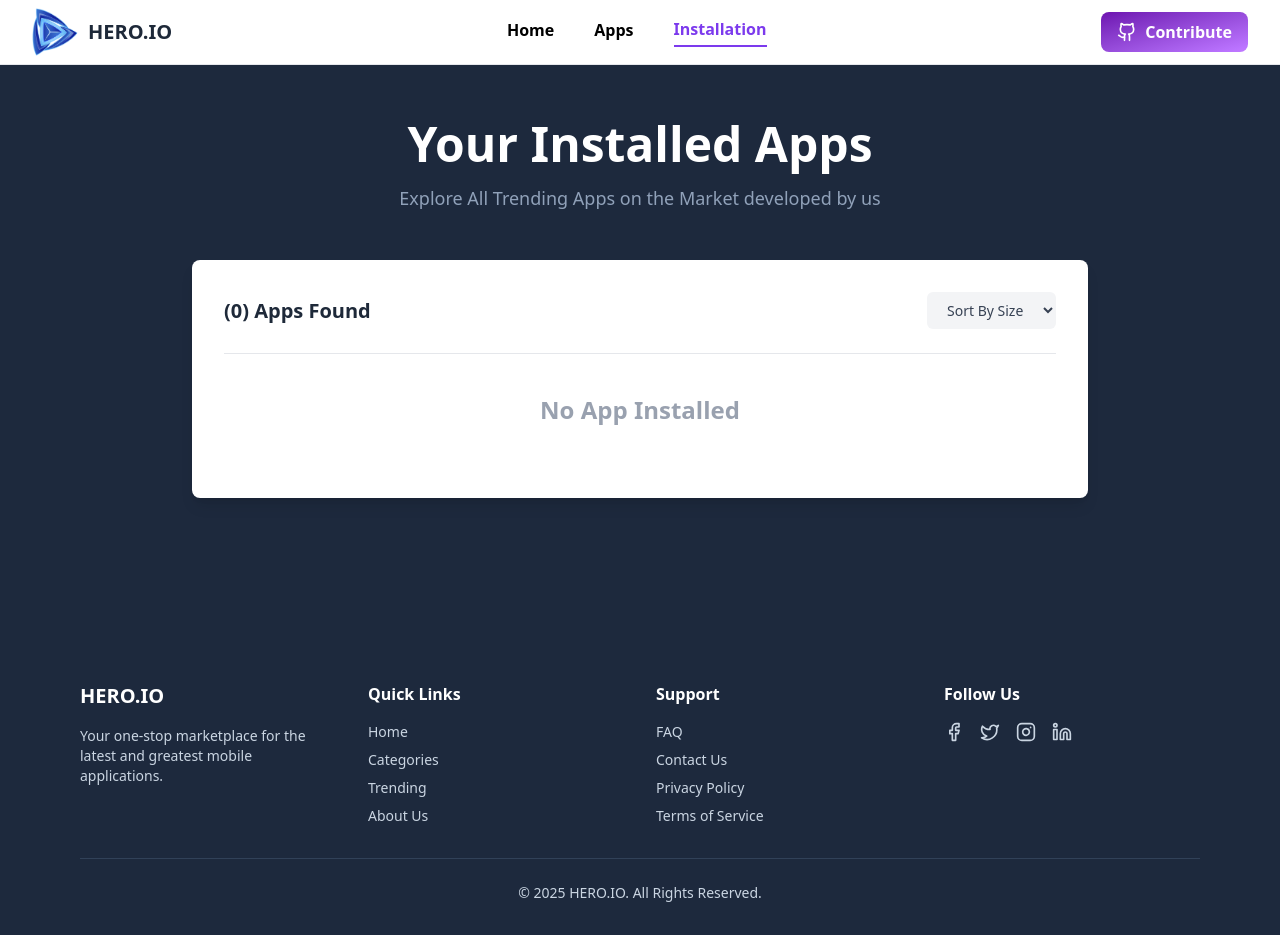
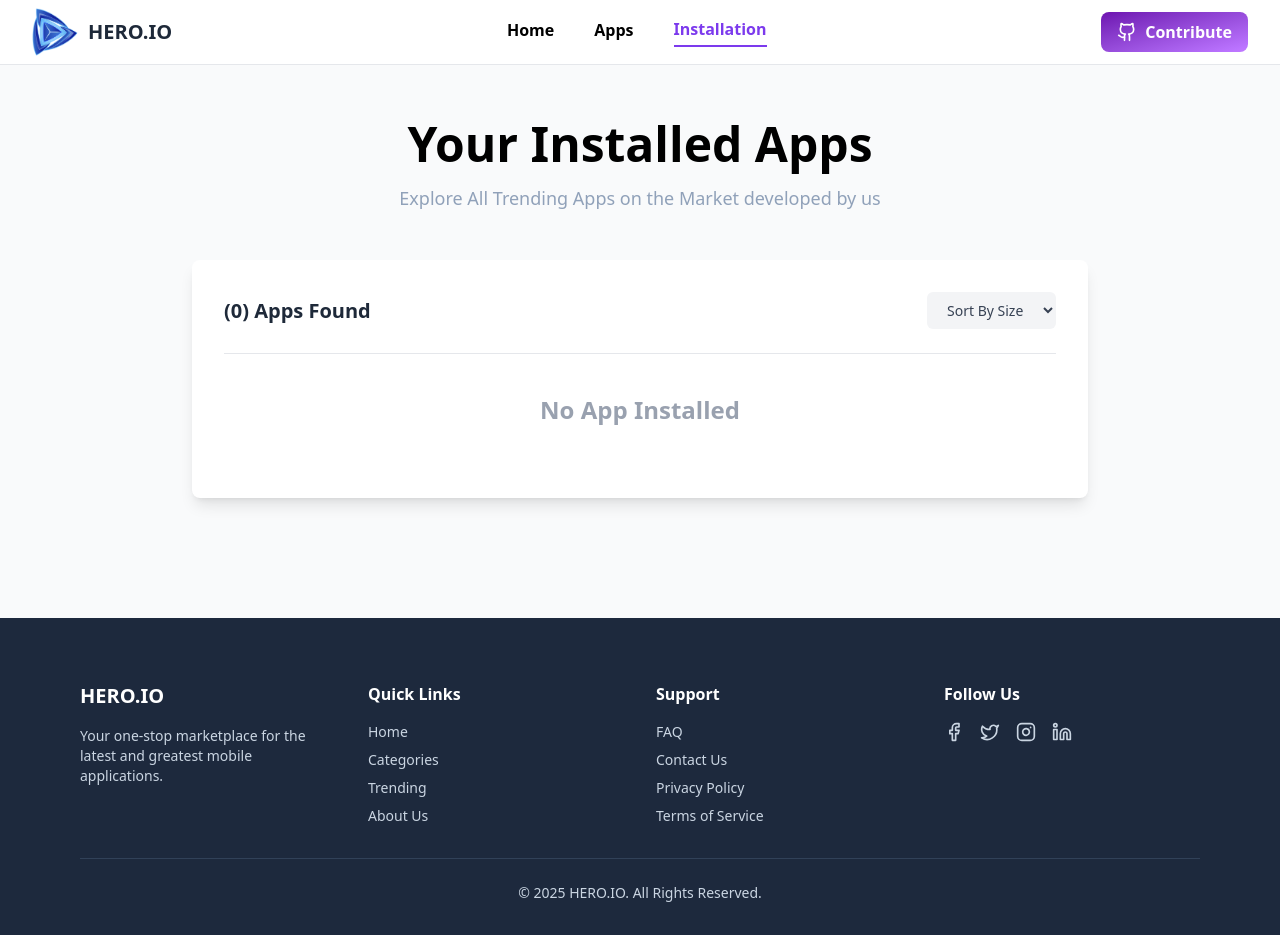
Before and after one commit to Apon2-CSE/Ass-08, a React (Vite) app: page /installation in a window 1280 px wide. Built offline with nearby package versions, Linux system fonts and the light colour scheme.

Commit message:
Box Sizing

```diff
--- a/src/pages/Installation.jsx
+++ b/src/pages/Installation.jsx
@@ -17,17 +17,17 @@ const Installation = () => {
   }, [dispatch]);
 
   return (
-    <div className="bg-slate-800 py-30  px-4 font-sans">
+    <div className="bg-gray-50 py-30  px-4 font-sans ">
       <div className="max-w-4xl mx-auto">
         <div className="text-center mb-12">
-          <h1 className="text-4xl sm:text-5xl font-bold text-white">
+          <h1 className="text-4xl sm:text-5xl font-bold text-black">
             Your Installed Apps
           </h1>
           <p className="mt-4 text-lg text-slate-400">
             Explore All Trending Apps on the Market developed by us
           </p>
         </div>
-        <div className="bg-white rounded-lg shadow-lg p-6 sm:p-8">
+        <div className="bg-white rounded-lg shadow-lg p-6 sm:p-8 ">
           <div className="flex flex-col sm:flex-row justify-between items-center pb-6 border-b border-gray-200">
             <h2 className="text-xl font-bold text-gray-800 mb-4 sm:mb-0">
               {`(${savedLocal.length})`} Apps Found
```
Also changed, not shown: 1 other file (tests, documents, lock files or other folders).
